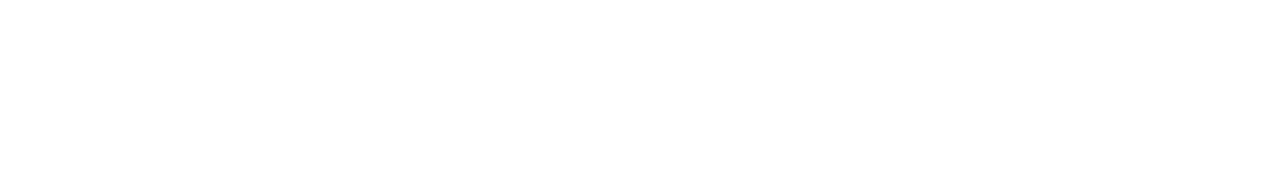
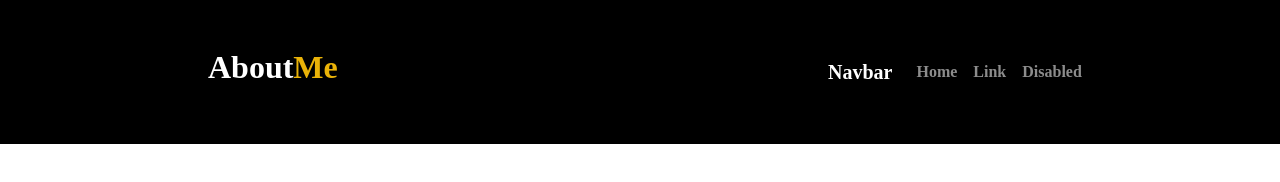
Before and after one commit to fawaaazi/portfolio, a plain HTML site: page index.html in a window 1280 px wide. Drawn offline with nearby package versions, Linux system fonts and the light colour scheme.

Commit message:
intial commit

```diff
--- a/index.html
+++ b/index.html
@@ -3,11 +3,42 @@
 <head>
     <meta charset="UTF-8">
     <meta name="viewport" content="width=device-width, initial-scale=1.0">
+    <link rel="stylesheet" href="style.css" type="text/css">
     <link href="https://cdn.jsdelivr.net/npm/bootstrap@5.0.2/dist/css/bootstrap.min.css" rel="stylesheet" integrity="sha384-EVSTQN3/azprG1Anm3QDgpJLIm9Nao0Yz1ztcQTwFspd3yD65VohhpuuCOmLASjC" crossorigin="anonymous">
     <title>Document</title>
 </head>
 <body>
+    <header>
+        <div class=" header-class row">
+            <div class=" col-md-6" >
+                <div class="p-5">
+                    <h1 class="AboutMe" style="float:left;">About</h1>
+                    <h1 class="me">Me</h1>
+                </div>
+        </div>
+        <div class="col-md-6 ">
+            <nav class="navbar navbar-expand-lg navbar-dark">
+                <a class="navbar-brand" href="#">Navbar</a>
+                <button class="navbar-toggler" type="button" data-toggle="collapse" data-target="#navbarSupportedContent" aria-controls="navbarSupportedContent" aria-expanded="false" aria-label="Toggle navigation">
+                  <span class="navbar-toggler-icon"></span>
+                </button>
 
+                <div class="collapse navbar-collapse" id="navbarSupportedContent">
+                  <ul class="navbar-nav mr-auto">
+                    <li class="nav-item active">
+                      <a class="nav-link" href="#">Home</a>
+                    </li>
+                    <li class="nav-item">
+                      <a class="nav-link" href="#">Link</a>
+                    </li>
+                    <li class="nav-item">
+                      <a class="nav-link" href="#">Disabled</a>
+                    </li>
+                  </ul>
+                </div>
+              </nav>
+        </div>
+    </header>
 
     <script src="https://cdn.jsdelivr.net/npm/@popperjs/core@2.9.2/dist/umd/popper.min.js" integrity="sha384-IQsoLXl5PILFhosVNubq5LC7Qb9DXgDA9i+tQ8Zj3iwWAwPtgFTxbJ8NT4GN1R8p" crossorigin="anonymous"></script>
     <script src="https://cdn.jsdelivr.net/npm/bootstrap@5.0.2/dist/js/bootstrap.min.js" integrity="sha384-cVKIPhGWiC2Al4u+LWgxfKTRIcfu0JTxR+EQDz/bgldoEyl4H0zUF0QKbrJ0EcQF" crossorigin="anonymous"></script>
--- /dev/null
+++ b/style.css
@@ -0,0 +1,31 @@
+.AboutMe{
+    font-weight: bold;
+    font-family: lexend deca;
+    font-size: xx-large;
+    color: #fff;
+    margin-left: 5em;
+}
+.me{
+    font-weight: bold;
+    font-family: lexend deca;
+    font-size: xx-large;
+    color: #EAB308;
+}
+.header-class{
+    background-color:black;
+}
+.navbar-brand{
+    color: #fff;
+    font-weight: bold;
+    font-family: lexend deca;
+}
+.navbar{
+    height: 9em;
+    background-color:black;
+    margin-left: 11em;
+}
+.nav-link{
+    color: #6B7280;
+    font-family: lexend deca;
+    font-weight: bold;
+}
```
